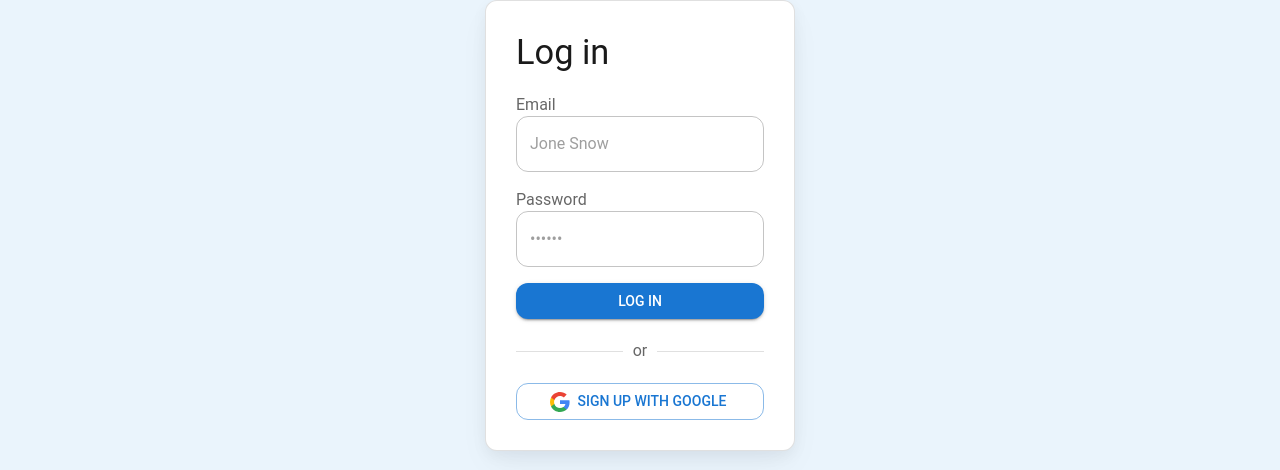
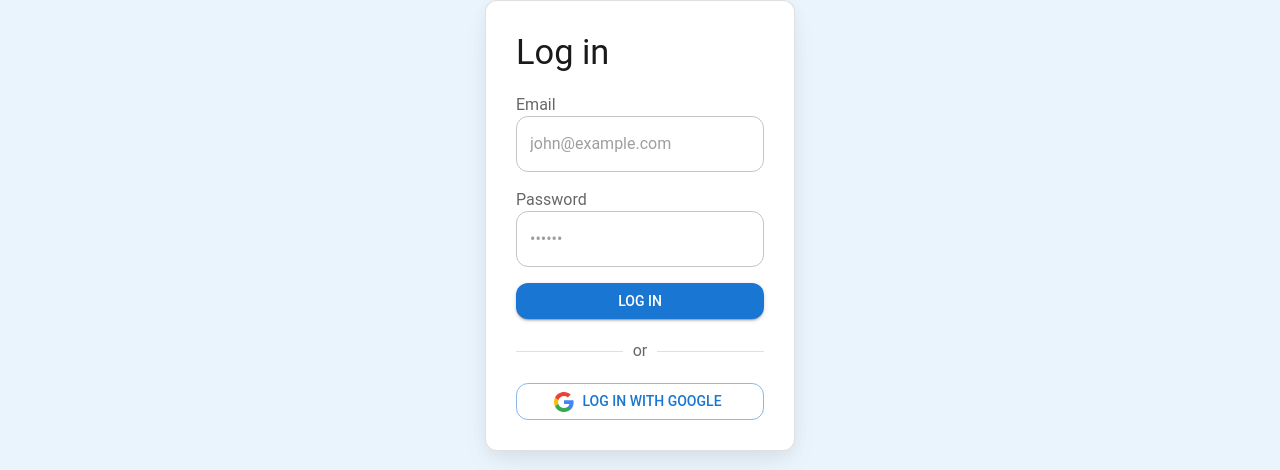
Before and after one commit to an-marryKyslenko/poruchHELP, a React (Vite) app: page /login in a window 1280 px wide. Shown: the part 161-631 px from the top of the page. Built offline with nearby package versions, Linux system fonts and the light colour scheme.

Commit message:
feat: add login page

```diff
--- a/src/modules/auth/pages/Login/Login.tsx
+++ b/src/modules/auth/pages/Login/Login.tsx
@@ -72,7 +72,7 @@ const Login = () => {
             error={emailErrorMessage}
             fieldName="email"
             label="Email"
-            pHolder="Jone Snow"
+            pHolder="john@example.com"
           />
 
           <FieldInput
@@ -98,7 +98,7 @@ const Login = () => {
             onClick={() => {}}
             startIcon={<GoogleIcon />}
           >
-            Sign up with Google
+            Log in with Google
           </Button>
         </Box>
       </Card>
```
